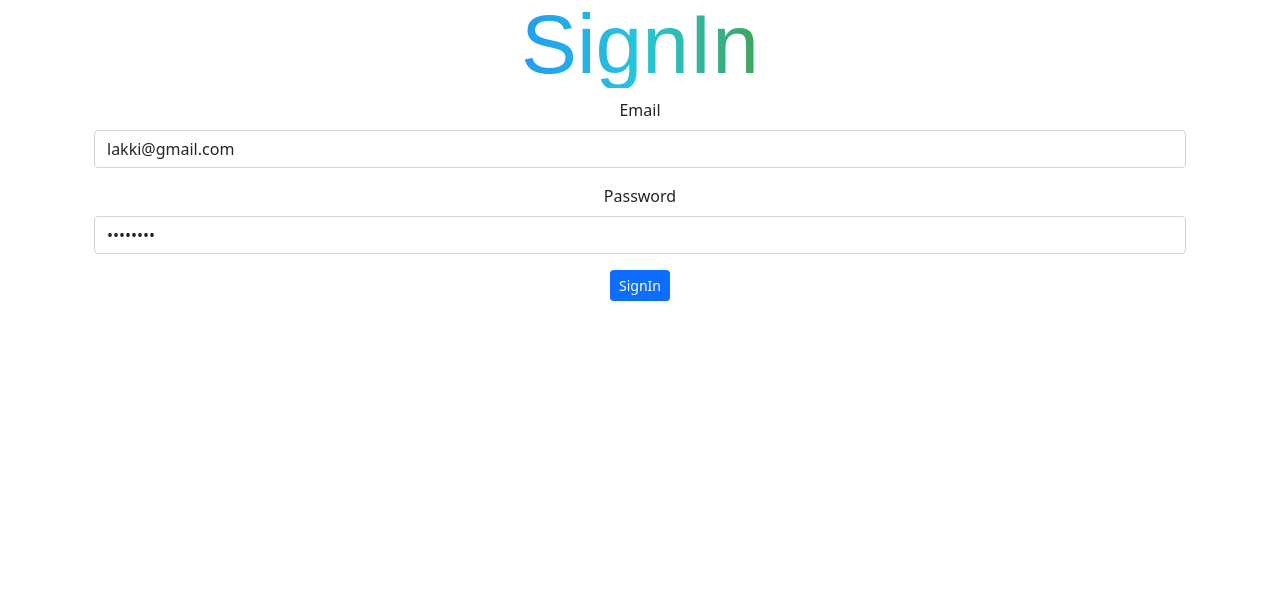
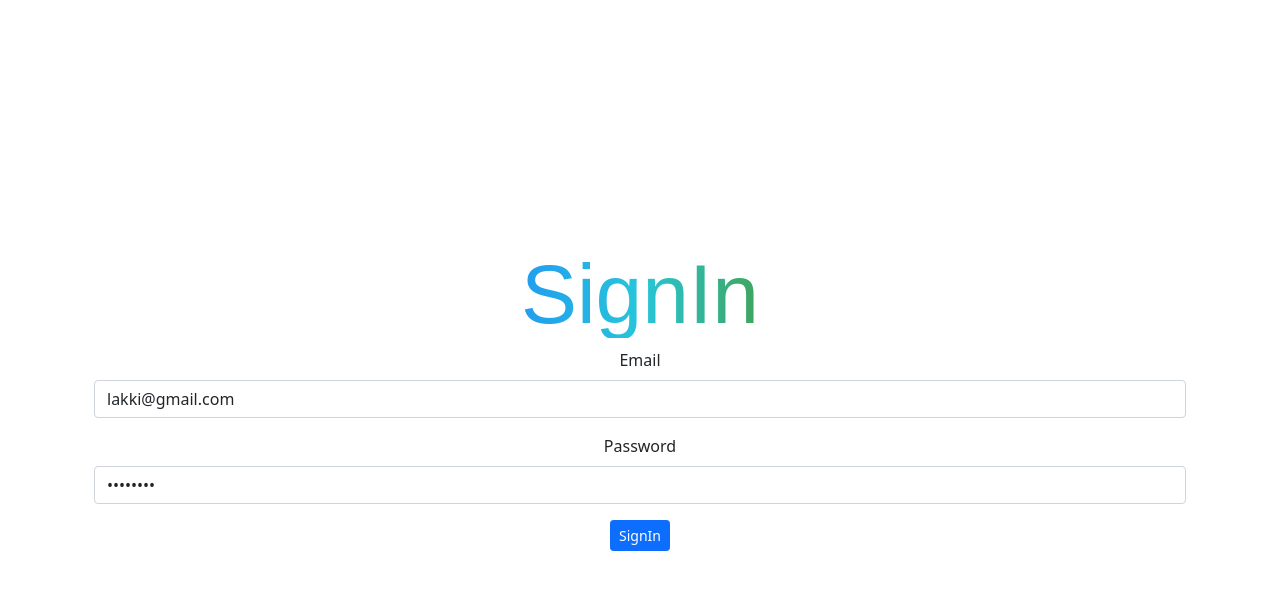
Before and after one commit to lakshmaji/rentals, a React (Create React App) app in the folder apps/web/: page /lock in a window 1280 px wide. Shown: the top 590 px of the page. Built offline with nearby package versions, Linux system fonts and the light colour scheme.

Commit message:
feat: :lipstick: some UI styles

```diff
--- a/apps/web/src/App.css
+++ b/apps/web/src/App.css
@@ -37,6 +37,18 @@
   }
 }
 
+html, body {
+  margin:0;
+  padding: 0;
+  height: 100%;
+}
+
+#root{
+  height: 100%;
+  margin: 0;
+  padding: 0;
+}
+
 
 /**
   Home
```
